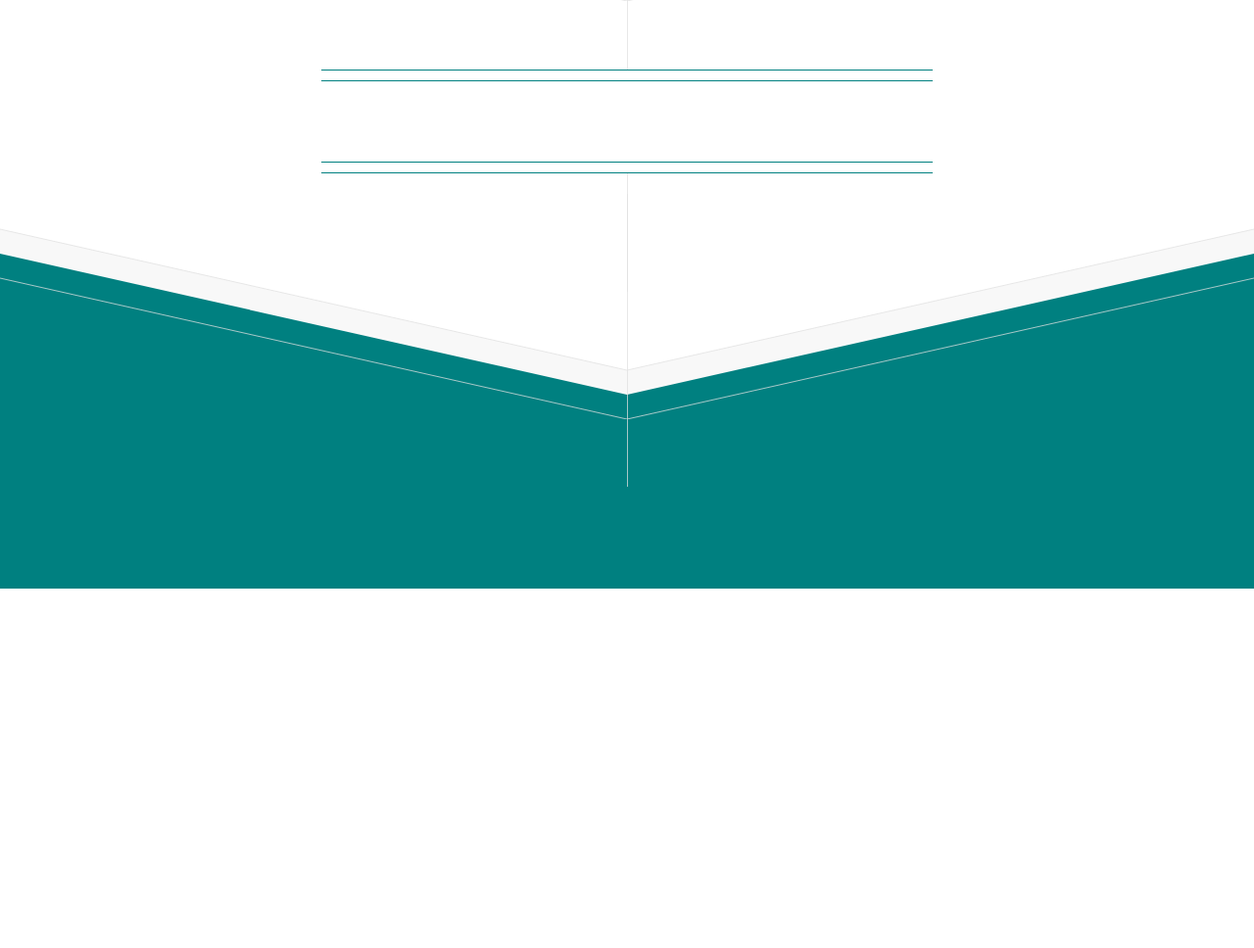
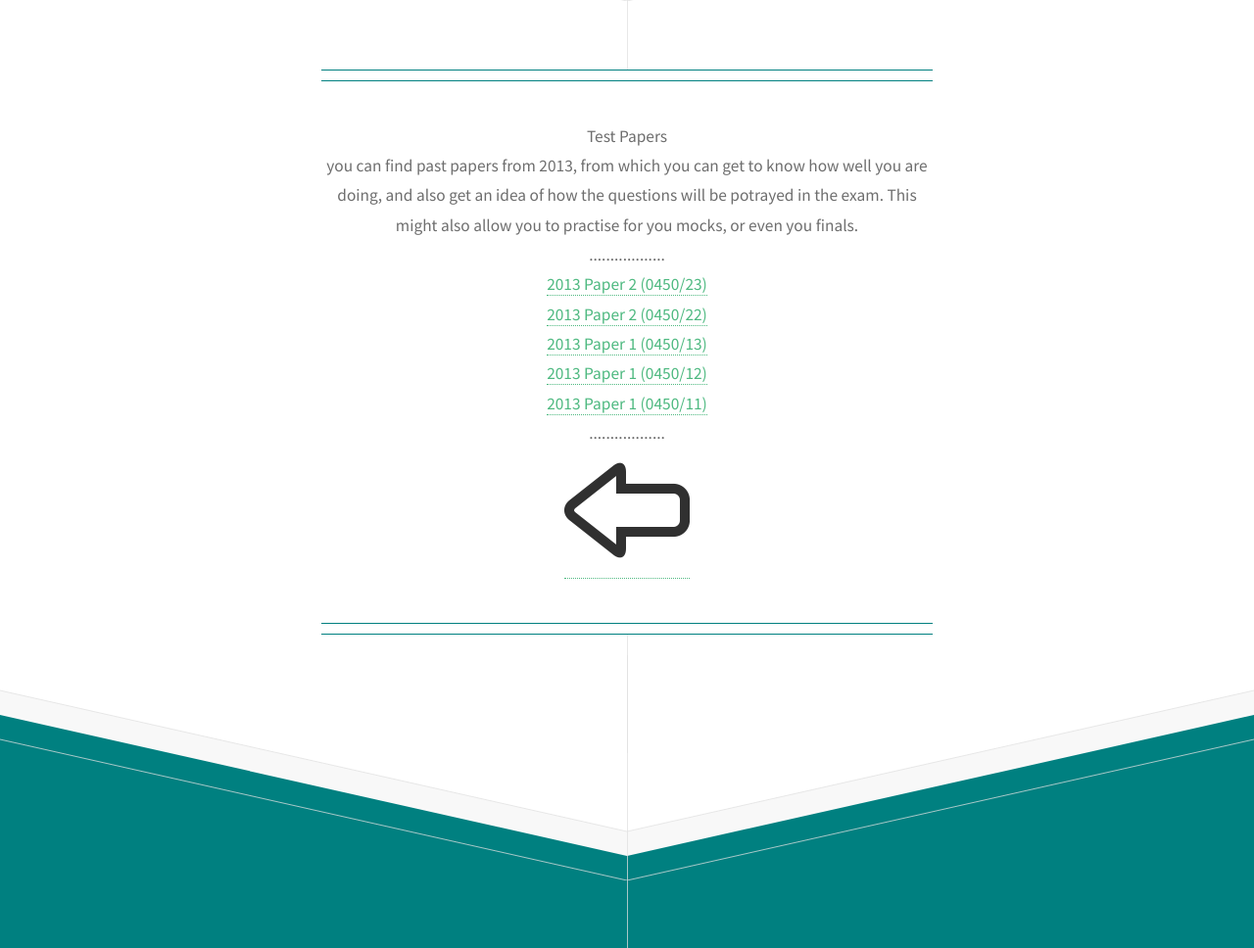
Before and after one commit to vigsathya123/Business-App, a plain HTML site: page Pages - Testing yourself/index.html in a window 1280 px wide. Shown: the part 530-1498 px from the top of the page at 98% size. Before the commit the page ends 1131 px from the top, so only its background shows below. Drawn offline with Linux system fonts and the light colour scheme.

Commit message:
Accepted

```diff
--- a/Pages - Testing yourself/index.html
+++ b/Pages - Testing yourself/index.html
@@ -27,9 +27,23 @@
 			<div id="main">
 
 				<header class="major container 75%">
+					Test Papers
+					<div></div>
+					you can find past papers from 2013, from which you can get to know how well you are doing, and also get an idea of how the questions will be potrayed in the exam. This might also allow you to practise for you mocks, or even you finals.
+					<div>..................</div>
+					<a href="http://www.cie.org.uk/images/197563-june-2014-question-paper-23.pdf">2013 Paper 2 (0450/23)</a>
+							<div></div>
+					<a href="http://www.cie.org.uk/images/197527-june-2014-question-paper-22.pdf">2013 Paper 2 (0450/22)</a>
+							<div></div>
+					<a href="http://www.cie.org.uk/images/198494-june-2014-question-paper-13.pdf">2013 Paper 1 (0450/13)</a>
+							<div></div>
+					<a href="http://www.cie.org.uk/images/198630-june-2014-question-paper-12.pdf">2013 Paper 1 (0450/12)</a>
+							<div></div>
+					<a href="http://www.cie.org.uk/images/198509-june-2014-question-paper-11.pdf">2013 Paper 1 (0450/11)</a>
+							<div></div>
+<div>..................</div>
 
-
-
+<a href="C:\Users\user\Desktop\Business-App\Directive - Pages\index.html"><img src="images/arrow.png" alt="" /></a>
 
 				</header>
 
```
Also changed, not shown: Page - Syllabus/index.html (+2 -1 lines), Pages - Information and Revision/index.html (+2 -0 lines), Directive - Pages/images/arrow.png (added), Page - Syllabus/images/arrow.png (added), Pages - Information and Revision/images/arrow.png (added), Pages - Testing yourself/images/arrow.png (added).
